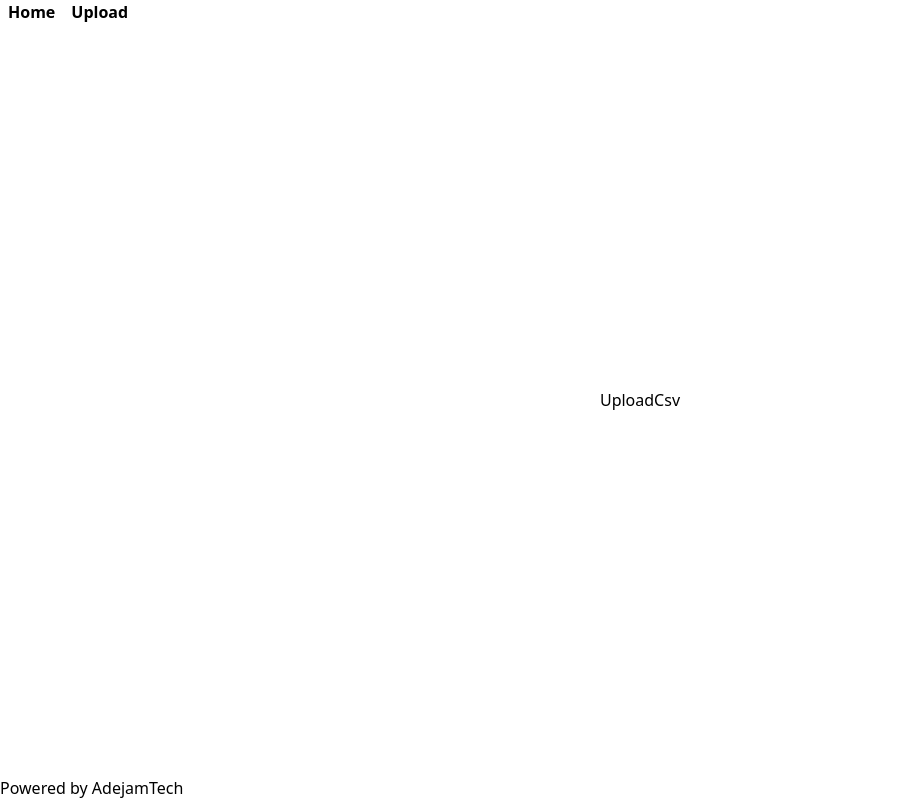
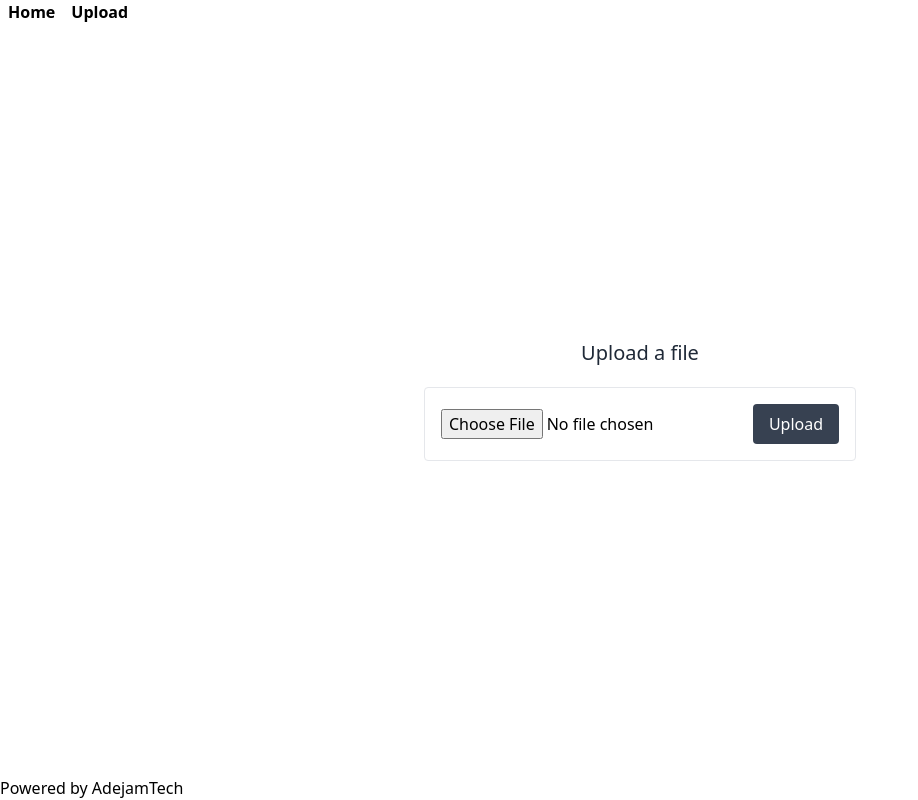
Before and after one commit to adejam/sales-uploader, a Next.js app: page /upload in a window 1280 px wide. Shown: the whole page, without its empty margins (0-918 px from the left). Built offline with nearby package versions, Linux system fonts and the light colour scheme.

Commit message:
feat: add feature to add data from uploaded csv to database and also get database info

```diff
--- a/pages/index.tsx
+++ b/pages/index.tsx
@@ -4,14 +4,19 @@ import styles from '../styles/Home.module.css'
 
 const Home: NextPage = () => {
   return (
-    <div>
+    <>
       <Head>
         <title>Add Sales Data</title>
         <meta name="description" content="Sales app home" />
         <link rel="icon" href="/favicon.ico" />
       </Head>
-      <div><h1 className='bold text-xl font-extrabold text-center '>Home page</h1></div>
-    </div>
+      <div className='m-auto'>
+        <h1 className='text-3xl my-4 font-extrabold text-center '>Welcome to BatchJob</h1>
+        <h2 className='text-xl text-gray-500 text-center '>
+          Use BatchJob to upload thousands and even a million data form a csv file
+        </h2>
+      </div>
+    </>
   )
 }
 
--- a/pages/upload/index.tsx
+++ b/pages/upload/index.tsx
@@ -1,9 +1,75 @@
-import React from 'react'
+import React, { useEffect, useRef, useState } from "react";
+
+interface BatchInfo {
+  progress?: number
+  id?: string
+}
 
 function UploadCsv() {
+  const API_URL = "http://laravel.job-batching.backend:8000/api";
+  const [batchInfo, setbatchInfo] = useState<BatchInfo>({});
+  const csvRef: any = useRef();
+
+  const handleSubmit = (e: any): void => {
+    e.preventDefault();
+    const inputFile = csvRef.current;
+    const file = inputFile.files[0];
+    if (!file) return;
+    const formData: any = new FormData();
+    formData.append("mycsv", file);
+    // console.log(formData);
+    fetch(`${API_URL}/upload`, { method: "post", body: formData })
+      .then((res) => res.json())
+      .then((data) => {
+        setbatchInfo({...batchInfo, id: data.id})
+        getBatchInfo(data.id)
+      });
+  };
+
+  const getBatchInfo = (id = ""): void => {
+    const currentId = id || batchInfo.id
+    fetch(`${API_URL}/batch?id=${currentId}`)
+      .then((res) => res.json())
+      .then((data) => setbatchInfo({...batchInfo, progress: data.progress}));
+  };
+
+  useEffect(() => {
+    const refreshProgress =  setInterval(() => {
+      if(batchInfo.progress && batchInfo.progress !== 100) {
+        getBatchInfo(batchInfo.id);
+      }
+    }, 2000)
+
+    return () => clearInterval(refreshProgress);
+
+  }, []);
+
   return (
-    <div className='m-auto'>UploadCsv</div>
-  )
+    <section className="m-auto">
+      {batchInfo.progress ? (
+        <section>
+          <h1 className="text-xl text-gray-800 text-center mb-5">
+            Upload In Progress ({`${batchInfo.progress}%`})
+          </h1>
+          <progress value={batchInfo.progress}></progress>
+        </section>
+      ) : (
+        <section>
+          <h1 className="text-xl text-gray-800 text-center mb-5">
+            Upload a file
+          </h1>
+          <form className="border rounded p-4" onSubmit={handleSubmit}>
+            <input type="file" ref={csvRef} />
+            <input
+              type="submit"
+              value="Upload"
+              className="px-4 py-2 bg-gray-700 rounded text-white"
+            />
+          </form>
+        </section>
+      )}
+    </section>
+  );
 }
 
-export default UploadCsv
+export default UploadCsv;
```
Also changed, not shown: 1 other file (tests, documents, lock files or other folders).
